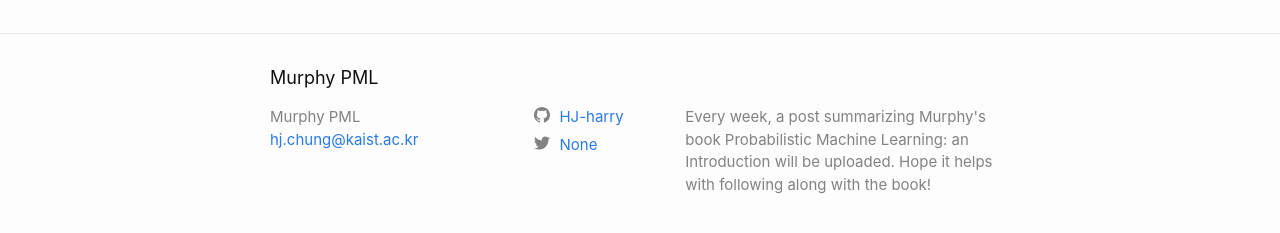
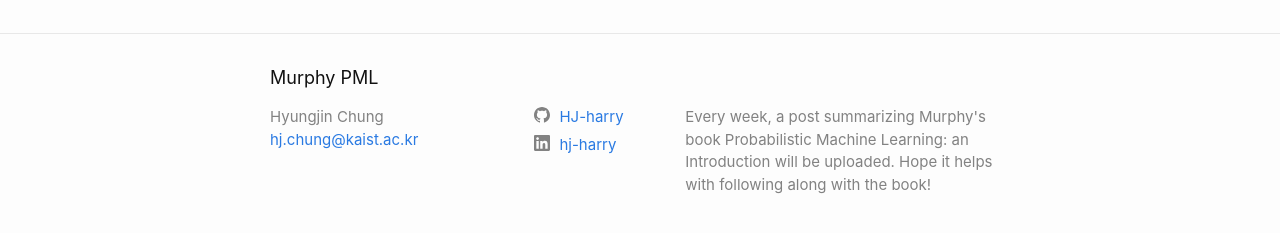
Before and after one commit to HJ-harry/Murphy_PML, a Jekyll site: the page built from index.markdown, in a window 1280 px wide. Shown: the part 644-877 px from the top of the page. Built offline with Jekyll 4.4.1, drawn with Linux system fonts in a browser that asks for light colours.

Commit message:
added social media

```diff
--- a/_config.yml
+++ b/_config.yml
@@ -25,8 +25,15 @@
   will be uploaded. Hope it helps with following along with the book!
 baseurl: "/Murphy_PML" # the subpath of your site, e.g. /blog
 url: "https://hj-harry.github.io" # the base hostname & protocol for your site, e.g. http://example.com
-twitter_username: None
 github_username:  HJ-harry
+
+# Added things that are already supported
+author: Hyungjin Chung
+linkedin_username: hj-harry
+
+
+# Custom fields that I made
+# copyright:
 
 # Build settings
 # Removed minima theme as it is now a regular theme.
--- a/_includes/footer.html
+++ b/_includes/footer.html
@@ -18,6 +18,9 @@
             {%- if site.email -%}
             <li><a class="u-email" href="mailto:{{ site.email }}">{{ site.email }}</a></li>
             {%- endif -%}
+            {%- if site.copyright -%}
+            <li>&copy; {{ site.copyright }} {{ 'now' | date: "%Y"}} </a></li>
+            {%- endif -%}
         </ul>
       </div>
 
```
